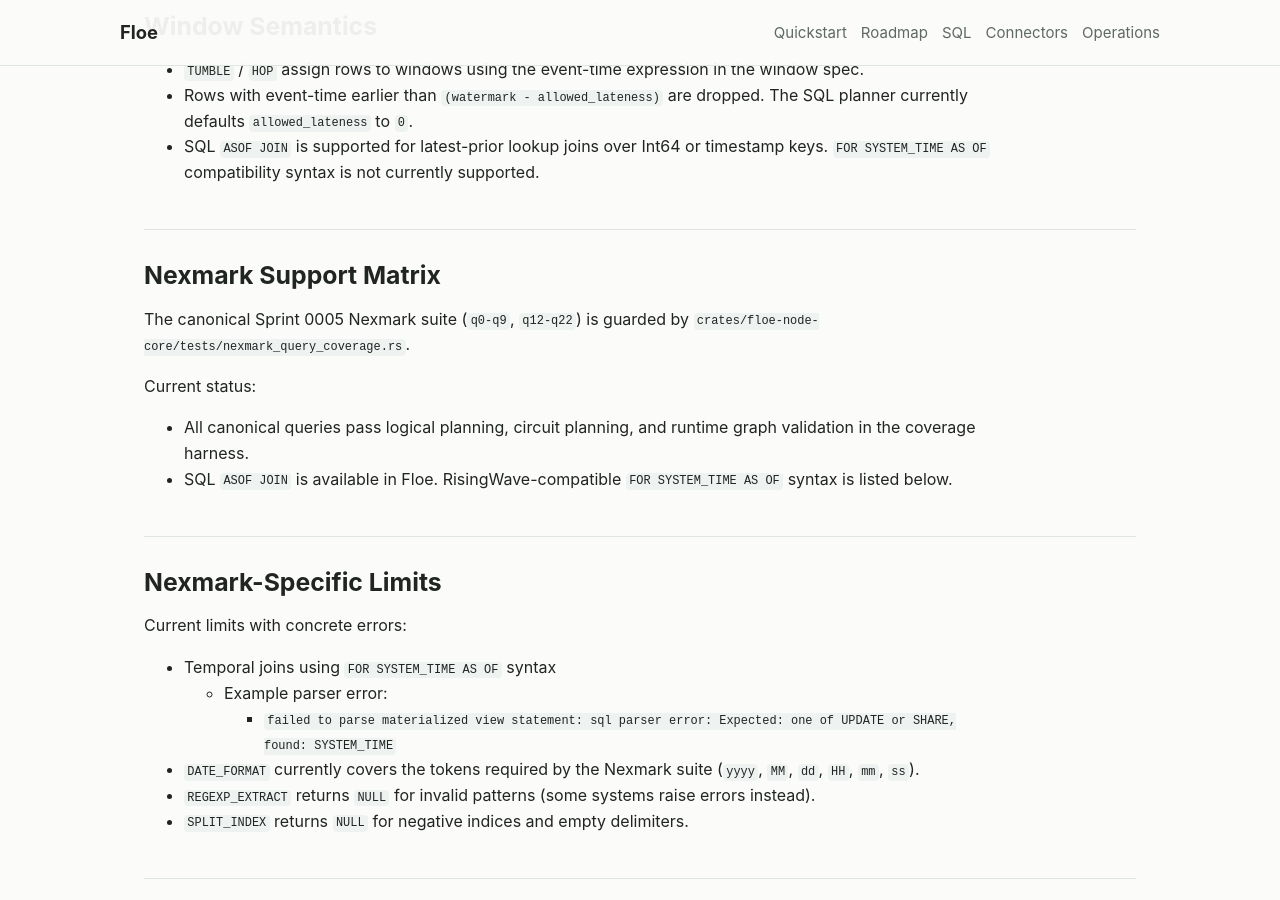
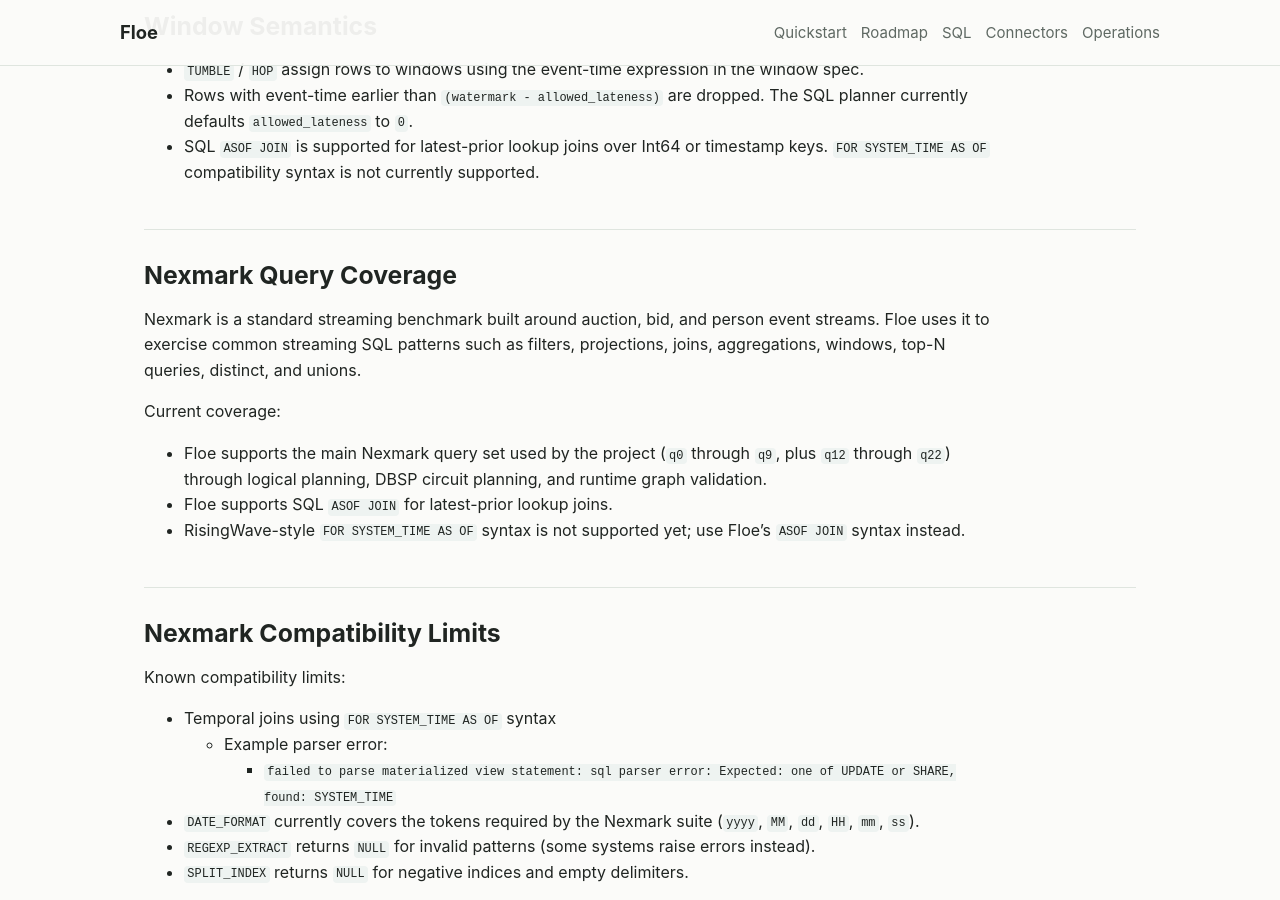
Before and after one commit to icestreamlabs/floe, a Jekyll site: the page built from docs/sql.md, in a window 1280 px wide and 900 px high, scrolled down 6724 px. Built offline with Jekyll 4.4.1, drawn with Linux system fonts in a browser that asks for light colours.

Commit message:
docs: make Nexmark coverage user-facing

```diff
--- a/docs/sql.md
+++ b/docs/sql.md
@@ -294,20 +294,25 @@
   timestamp keys. `FOR SYSTEM_TIME AS OF` compatibility syntax is not currently
   supported.
 
-## Nexmark Support Matrix
+## Nexmark Query Coverage
 
-The canonical Sprint 0005 Nexmark suite (`q0-q9`, `q12-q22`) is guarded by
-`crates/floe-node-core/tests/nexmark_query_coverage.rs`.
+Nexmark is a standard streaming benchmark built around auction, bid, and person
+event streams. Floe uses it to exercise common streaming SQL patterns such as
+filters, projections, joins, aggregations, windows, top-N queries, distinct, and
+unions.
 
-Current status:
-- All canonical queries pass logical planning, circuit planning, and runtime
-  graph validation in the coverage harness.
-- SQL `ASOF JOIN` is available in Floe. RisingWave-compatible
-  `FOR SYSTEM_TIME AS OF` syntax is listed below.
+Current coverage:
 
-## Nexmark-Specific Limits
+- Floe supports the main Nexmark query set used by the project (`q0` through
+  `q9`, plus `q12` through `q22`) through logical planning, DBSP circuit
+  planning, and runtime graph validation.
+- Floe supports SQL `ASOF JOIN` for latest-prior lookup joins.
+- RisingWave-style `FOR SYSTEM_TIME AS OF` syntax is not supported yet; use
+  Floe's `ASOF JOIN` syntax instead.
 
-Current limits with concrete errors:
+## Nexmark Compatibility Limits
+
+Known compatibility limits:
 
 - Temporal joins using `FOR SYSTEM_TIME AS OF` syntax
   - Example parser error:
```
